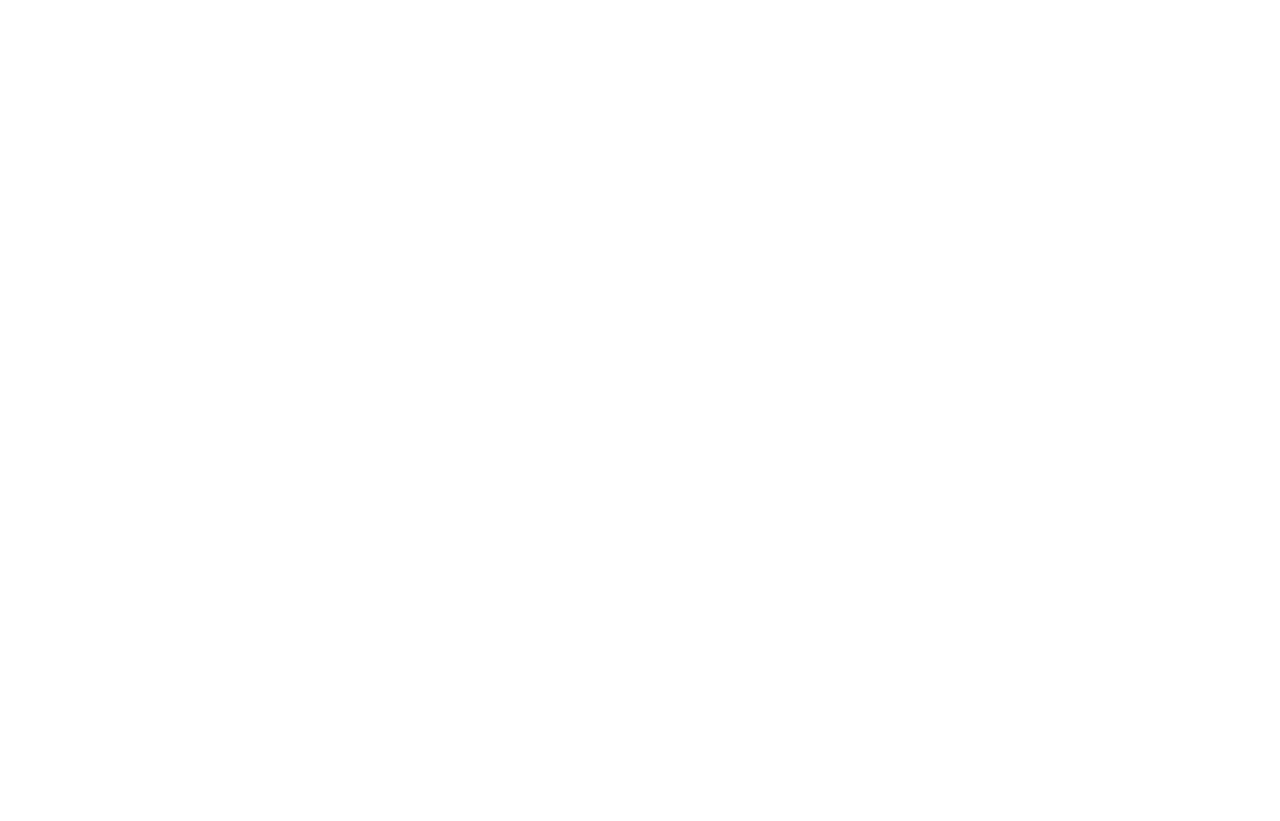
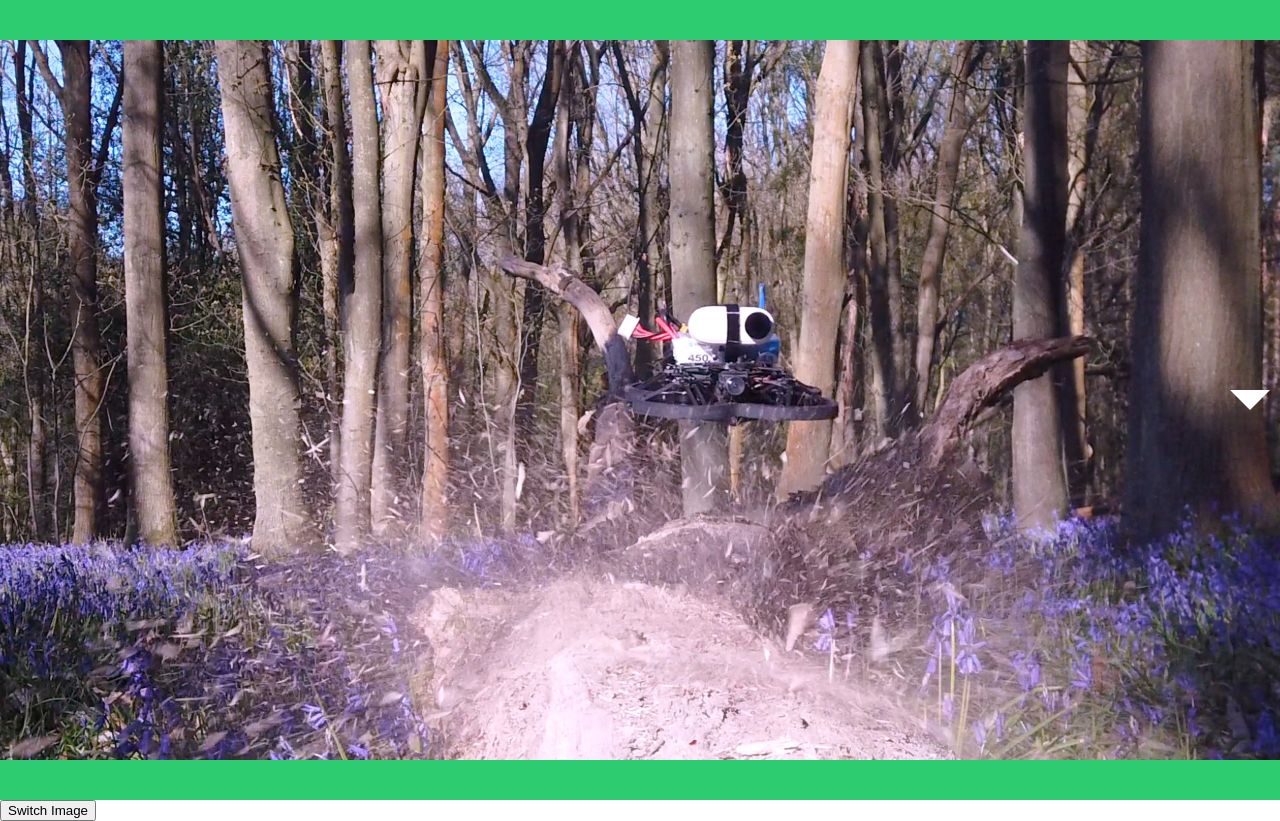
Before and after one commit to FireflyAI1/Before-and-after-swipe-V1, a plain HTML site: page index.html in a window 1280 px wide. Before the commit the page ends 800 px from the top, so only its background shows below. Drawn offline with Linux system fonts and the light colour scheme.

Commit message:
Update index.html

```diff
--- a/index.html
+++ b/index.html
@@ -1,3 +1,63 @@
+<!DOCTYPE html>
+<html>
+<head>
+    <title>Houlton School Then and Now</title>
+    <style>
+        html, body {
+            margin: 0;
+            padding: 0;
+            height: 100%;
+            font-family: Arial, sans-serif;
+        }
+
+        #container {
+            display: flex;
+            justify-content: center;
+            align-items: center;
+            height: 100%;
+            max-width: 100%;
+            overflow: hidden;
+            background-color: #2ecc71;
+            position: relative;
+        }
+
+        .image {
+            max-width: 100%;
+            max-height: 100%;
+            display: block;
+            object-fit: contain; /* Ensure the image fits within the container */
+        }
+
+        #arrow {
+            position: absolute;
+            top: 50%;
+            transform: translateY(-50%);
+            right: 10px;
+            width: 0;
+            height: 0;
+            border-left: 20px solid transparent;
+            border-right: 20px solid transparent;
+            border-top: 20px solid white;
+            cursor: pointer;
+        }
+
+        @media only screen and (max-width: 600px) {
+            #arrow {
+                display: none; /* Hide the arrow on mobile */
+            }
+        }
+    </style>
+</head>
+<body>
+    <div id="container">
+        <img src="85x slowmo.jpg" class="image" alt="Landing Page Image">
+        <div id="arrow" onclick="nextImage()"></div>
+    </div>
+
+    <div id="switch-container">
+        <button id="switch-button" onclick="toggleImage()">Switch Image</button>
+    </div>
+
     <script>
         var image = document.querySelector('.image');
 
@@ -29,5 +89,27 @@
         }
 
         // Event listeners for swiping images on mobile
-    // ... (The rest of the mobile swipe code remains unchanged)
+        var touchStartX = 0;
+        var touchEndX = 0;
+
+        image.addEventListener('touchstart', function(e) {
+            touchStartX = e.touches[0].clientX;
+        });
+
+        image.addEventListener('touchend', function(e) {
+            touchEndX = e.changedTouches[0].clientX;
+            var swipeDistance = touchEndX - touchStartX;
+
+            if (swipeDistance > 50) {
+                // Swipe right
+                currentIndex = (currentIndex === 0) ? images.length - 1 : currentIndex - 1;
+            } else if (swipeDistance < -50) {
+                // Swipe left
+                currentIndex = (currentIndex + 1) % images.length;
+            }
+
+            updateImage();
+        });
     </script>
+</body>
+</html>
```
Lines whose indentation alone changed are shown as unchanged.
